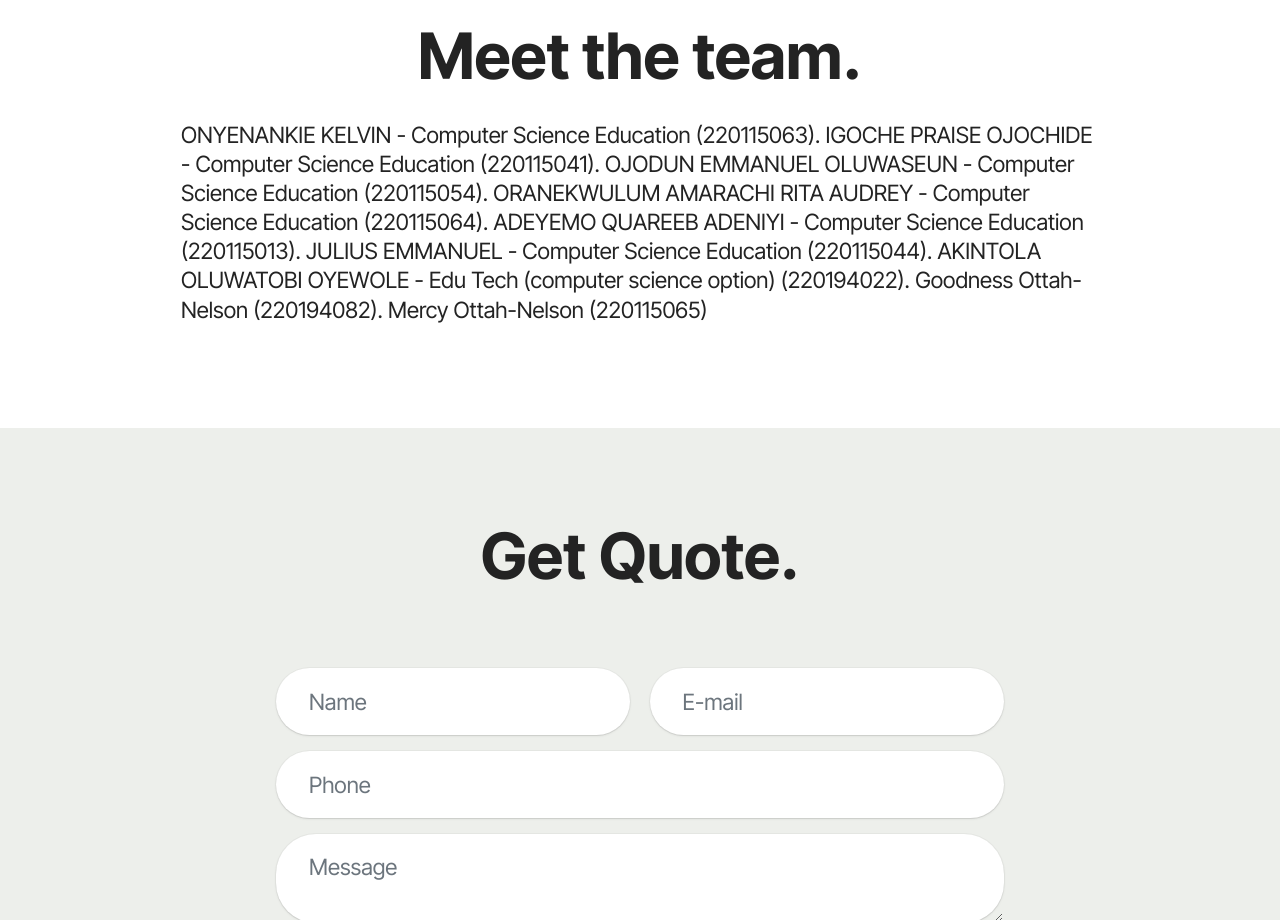
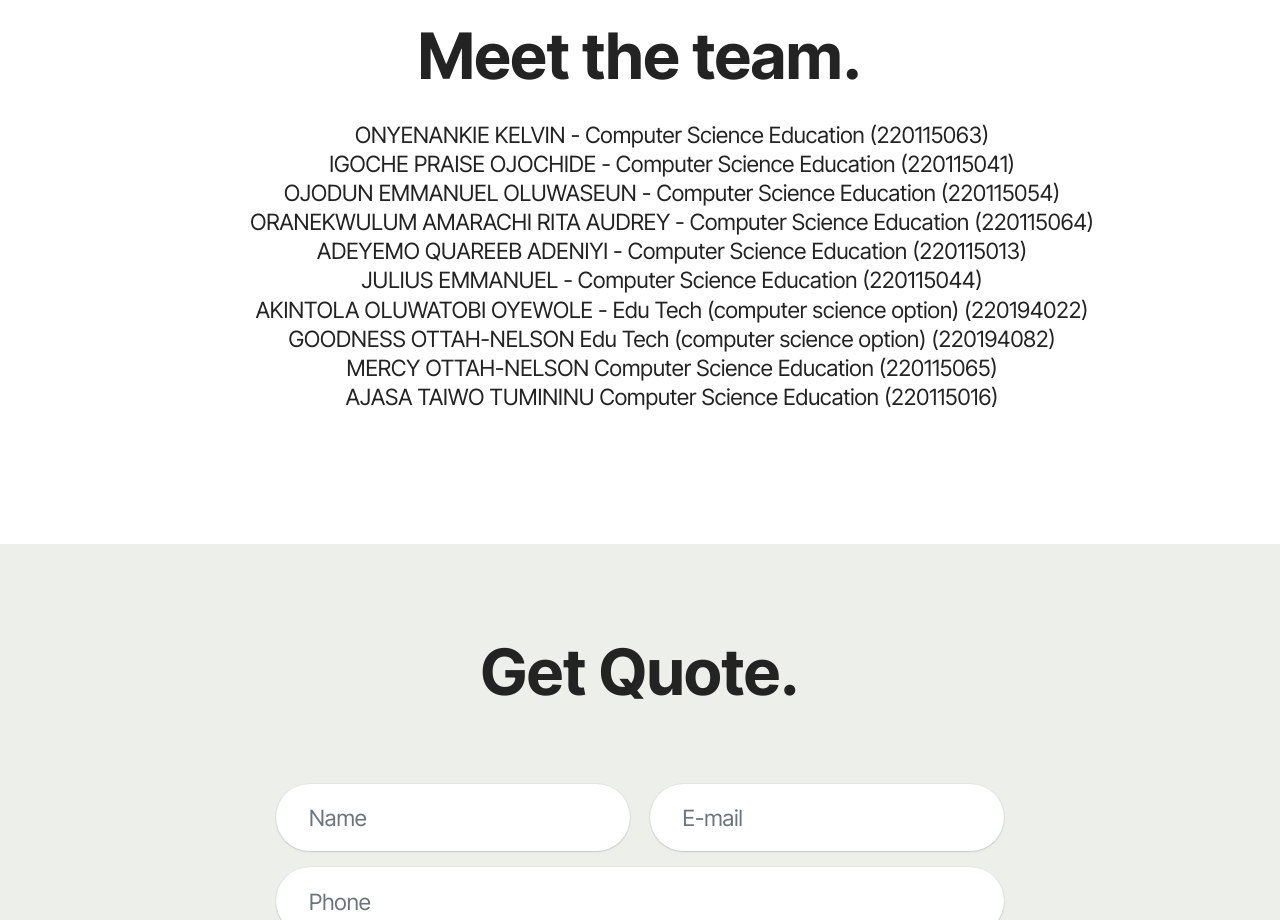
Before and after one commit to chisom0x/FURNITURE-WEBSITE, a plain HTML site: page index.html in a window 1280 px wide. Shown: the part 2820-3740 px from the top of the page. Drawn offline with Linux system fonts and the light colour scheme; files whose address does not match are found by name.

Commit message:
my commit

```diff
--- a/index.html
+++ b/index.html
@@ -277,22 +277,31 @@
 
 
 
-
     <div class="container">
         <div class="row justify-content-center">
             <div class="title col-md-12 col-lg-10">
                 <h3 class="mbr-section-title mbr-fonts-style align-center mt-0 mb-0 display-2"><strong>Meet the team.</strong></h3>
-                <h4 class="mbr-section-subtitle align-cen ter mbr-fonts-style mt-4 display-7">ONYENANKIE KELVIN -
-                     Computer Science Education (220115063). IGOCHE PRAISE OJOCHIDE - Computer Science Education (220115041).
-                     OJODUN EMMANUEL OLUWASEUN - Computer Science Education (220115054). ORANEKWULUM AMARACHI RITA AUDREY -
-                      Computer Science Education (220115064). ADEYEMO QUAREEB ADENIYI - Computer Science Education (220115013).
-                       JULIUS EMMANUEL - Computer Science Education (220115044).
-                       AKINTOLA OLUWATOBI OYEWOLE - Edu Tech (computer science option) (220194022).
-                       Goodness Ottah-Nelson (220194082). Mercy Ottah-Nelson (220115065) &nbsp;</h4>
-
+                <h4 class="mbr-section-subtitle align-center mbr-fonts-style mt-4 display-7">
+                    <ul>
+                        <ul class="no-bullets">
+                            <ul style="list-style-type: none; padding: 0;">
+                        <li>ONYENANKIE KELVIN - Computer Science Education (220115063)</li>
+                        <li>IGOCHE PRAISE OJOCHIDE - Computer Science Education (220115041)</li>
+                        <li>OJODUN EMMANUEL OLUWASEUN - Computer Science Education (220115054)</li>
+                        <li>ORANEKWULUM AMARACHI RITA AUDREY - Computer Science Education (220115064)</li>
+                        <li>ADEYEMO QUAREEB ADENIYI - Computer Science Education (220115013)</li>
+                        <li>JULIUS EMMANUEL - Computer Science Education (220115044)</li>
+                        <li>AKINTOLA OLUWATOBI OYEWOLE - Edu Tech (computer science option) (220194022)</li>
+                        <li>GOODNESS OTTAH-NELSON Edu Tech (computer science option) (220194082)</li>
+                        <li>MERCY OTTAH-NELSON Computer Science Education (220115065)</li>
+                        <li>AJASA TAIWO TUMININU Computer Science Education (220115016)</li>
+                    </ul>
+                </h4>
             </div>
         </div>
     </div>
+
+
 </section>
 
 <section data-bs-version="5.1" class="form5 cid-tUu8tbxdym" id="form02-1o">
```
